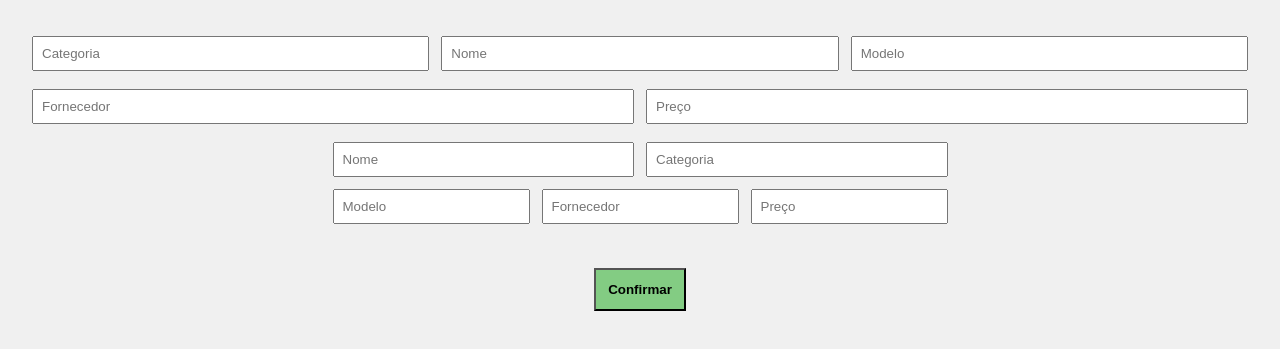
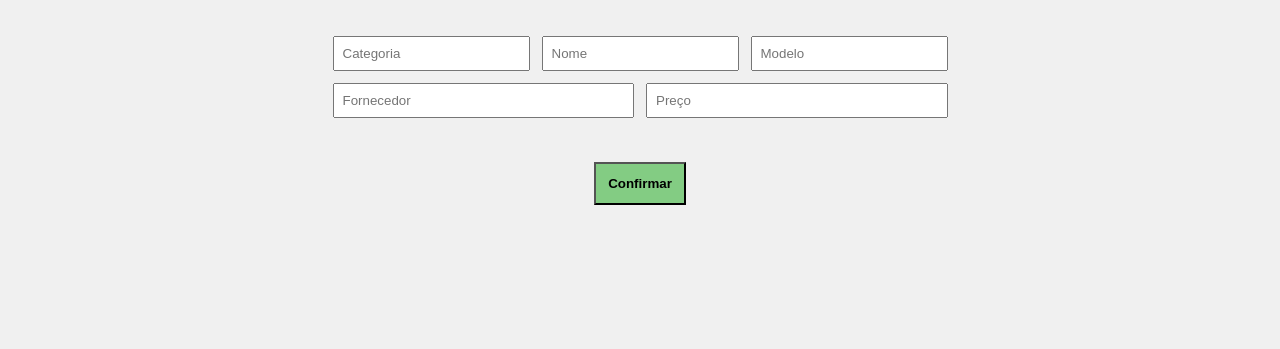
Before and after one commit to GabrielMendesR/PI_Estoque, a website: page Cadastro.html in a window 1280 px wide. Shown: the part 195-544 px from the top of the page. Drawn offline with Linux system fonts and the light colour scheme.

Commit message:
correção de conflito

```diff
--- a/Cadastro.html
+++ b/Cadastro.html
@@ -34,33 +34,22 @@
 
       <div class="cadastro">
         <h1>Cadastro de Produto</h1>
-        <div style="display: flex; gap: 12px;" class="w-100">
-          <input id="categoria" type="text" placeholder="Categoria" class="input-prop" style="flex: 1">
-          <input id="nome" type="text" placeholder="Nome" class="input-prop" style="flex: 1">
-          <input id="modelo" type="text" placeholder="Modelo" class="input-prop" style="flex: 1">
-        </div>
-        <div style="display: flex; gap: 12px;" class="w-100">
-          <input id="fornecedor" type="text" placeholder="Fornecedor" class="input-prop" style="flex: 1">
-          <input id="preco" type="text" placeholder="Preço" class="input-prop" style="flex: 1">
-          </div>
 
         <div class="flex flex-column gp-12">
           <div style="display: flex; gap: 12px;" class="w-100">
-            <input type="text" placeholder="Nome" class="input-prop" style="flex: 1">
-            <input type="text" placeholder="Categoria" class="input-prop" style="flex: 1">
+            <input id="categoria" type="text" placeholder="Categoria" class="input-prop" style="flex: 1">
+            <input id="nome" type="text" placeholder="Nome" class="input-prop" style="flex: 1">
+            <input id="modelo" type="text" placeholder="Modelo" class="input-prop" style="flex: 1">
           </div>
           <div style="display: flex; gap: 12px;" class="w-100">
-            <input type="text" placeholder="Modelo" class="input-prop" style="flex: 1">
-            <input type="text" placeholder="Fornecedor" class="input-prop" style="flex: 1">
-            <input type="text" placeholder="Preço" class="input-prop" style="flex: 1">
+            <input id="fornecedor" type="text" placeholder="Fornecedor" class="input-prop" style="flex: 1">
+            <input id="preco" type="text" placeholder="Preço" class="input-prop" style="flex: 1">
           </div>
           <div class="w-100 mt-32" style="display: flex; justify-content: center;">
             <button style="padding: 12px; background-color: rgb(131, 204, 131)"><strong>Confirmar</strong></button>
           </div>
         </div>
-        <div>
-          </div>
-        </div>
+      </div>
       </div>
     </div>
 
```
